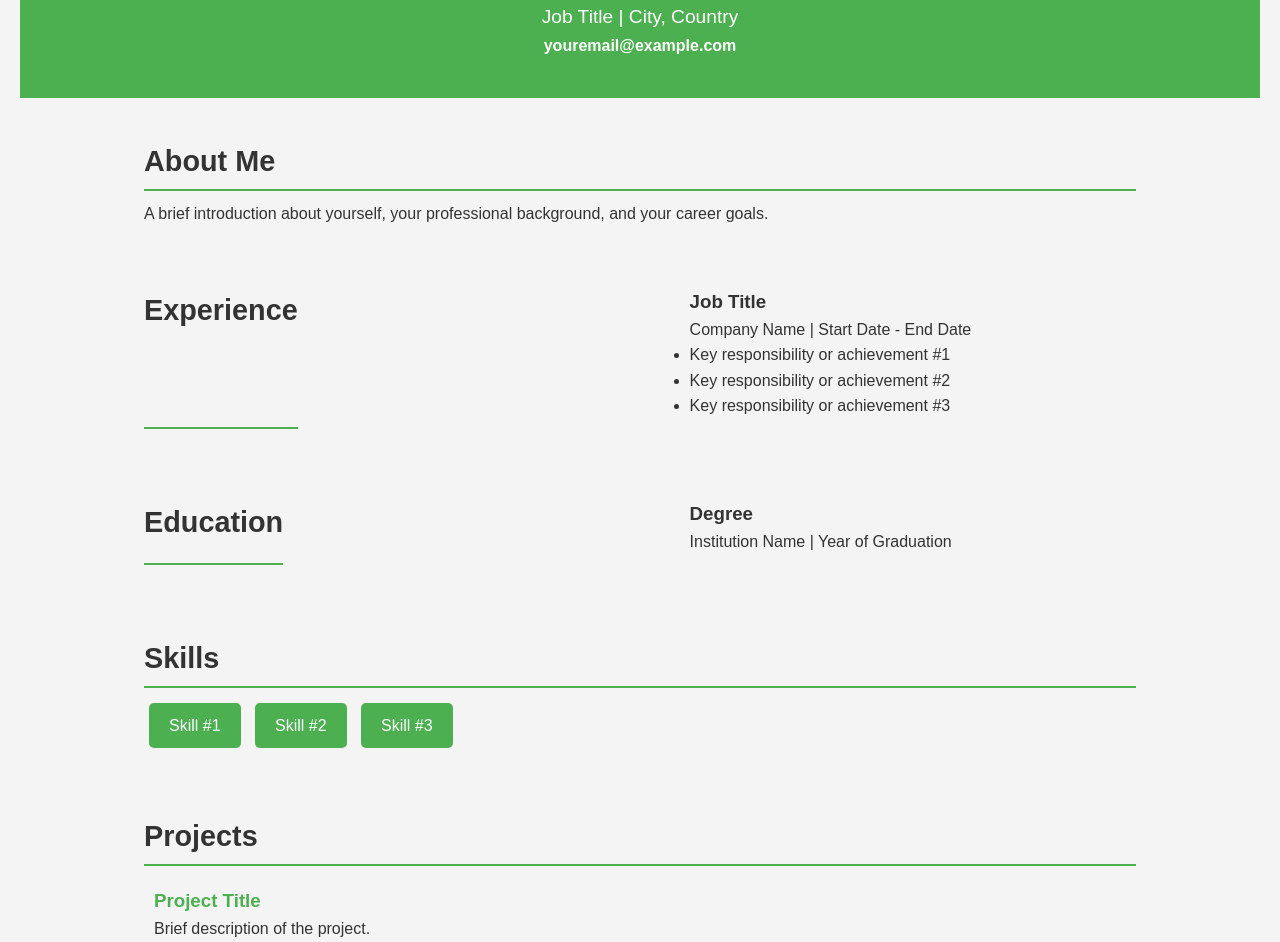
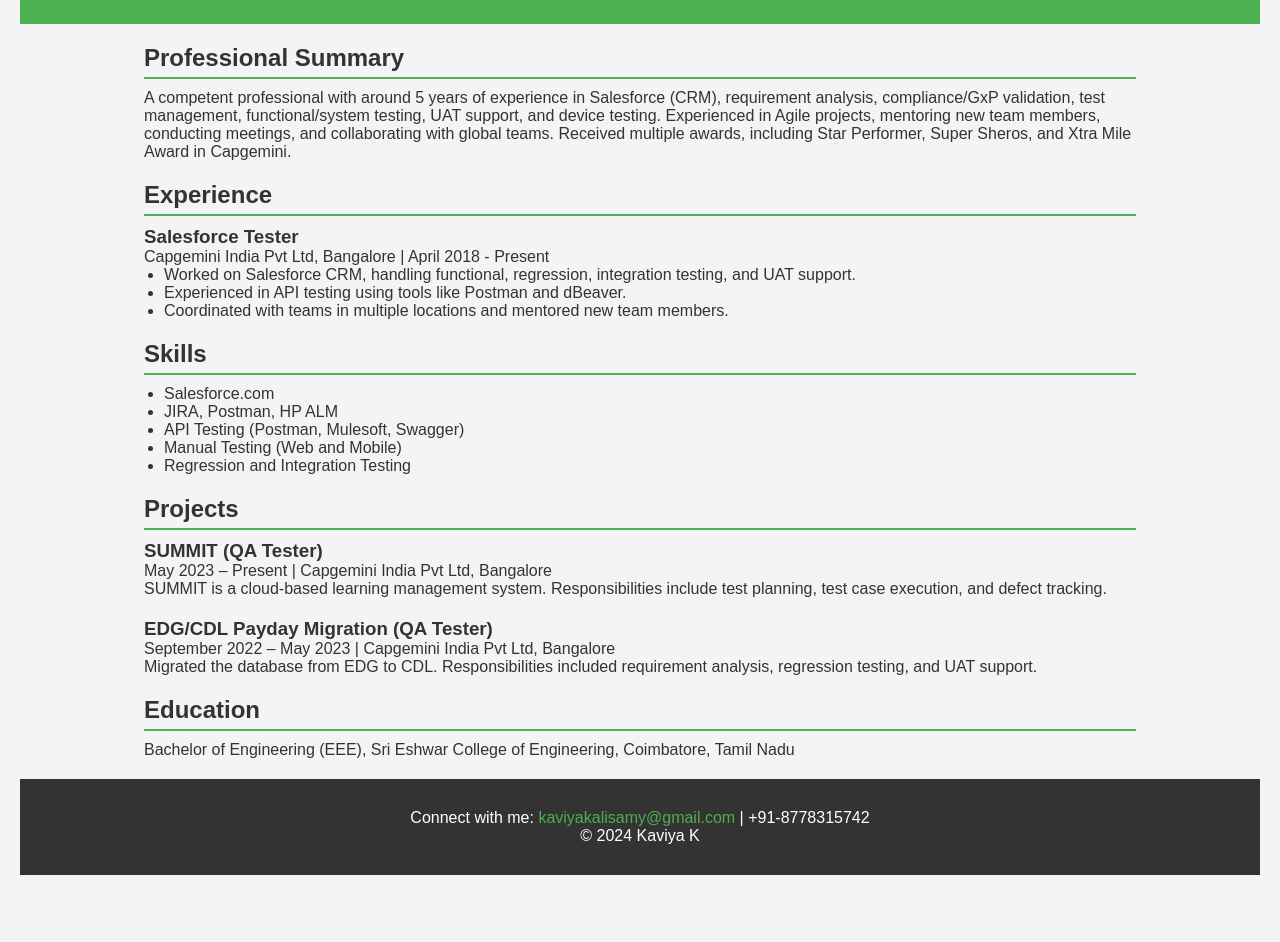
Before and after one commit to GowthamvelK/Resume.github.io, a plain HTML site: page index.html in a window 1280 px wide. Shown: the part 155-1097 px from the top of the page. After the commit the page ends 1050 px from the top, so only its background shows below. Drawn offline with Linux system fonts and the light colour scheme.

Commit message:
Kaviya resume

```diff
--- a/index.html
+++ b/index.html
@@ -4,124 +4,86 @@
     <meta charset="UTF-8">
     <meta name="viewport" content="width=device-width, initial-scale=1.0">
     <meta http-equiv="X-UA-Compatible" content="ie=edge">
-    <meta name="description" content="Professional resume of Your Name, showcasing experience, education, and skills.">
-    <meta name="keywords" content="Resume, CV, Your Name, Web Developer, Software Engineer">
-    <meta name="author" content="Your Name">
-    <title>Your Name | Resume</title>
+    <title>Kaviya K | Resume</title>
     <link rel="stylesheet" href="style.css">
-    <!-- Google Analytics -->
-    <script async src="https://www.googletagmanager.com/gtag/js?id=YOUR_ANALYTICS_ID"></script>
-    <script>
-        window.dataLayer = window.dataLayer || [];
-        function gtag(){dataLayer.push(arguments);}
-        gtag('js', new Date());
-        gtag('config', 'YOUR_ANALYTICS_ID');
-    </script>
 </head>
 <body>
     <header>
         <div class="container">
-            <img src="profile.jpg" alt="Your Name" class="profile-pic">
-            <h1>Your Name</h1>
-            <p>Job Title | City, Country</p>
-            <a href="mailto:youremail@example.com">youremail@example.com</a>
+            <h1>Kaviya K</h1>
+            <p>Email: <a href="mailto:kaviyakalisamy@gmail.com">kaviyakalisamy@gmail.com</a></p>
+            <p>Phone: +91-8778315742</p>
         </div>
     </header>
 
-    <section id="about">
+    <section id="summary">
         <div class="container">
-            <h2>About Me</h2>
-            <p>A brief introduction about yourself, your professional background, and your career goals.</p>
+            <h2>Professional Summary</h2>
+            <p>A competent professional with around 5 years of experience in Salesforce (CRM), requirement analysis, compliance/GxP validation, test management, functional/system testing, UAT support, and device testing. Experienced in Agile projects, mentoring new team members, conducting meetings, and collaborating with global teams. Received multiple awards, including Star Performer, Super Sheros, and Xtra Mile Award in Capgemini.</p>
         </div>
     </section>
 
     <section id="experience">
-        <div class="container experience-container">
+        <div class="container">
             <h2>Experience</h2>
+
             <div class="job">
-                <h3>Job Title</h3>
-                <p>Company Name | Start Date - End Date</p>
+                <h3>Salesforce Tester</h3>
+                <p>Capgemini India Pvt Ltd, Bangalore | April 2018 - Present</p>
                 <ul>
-                    <li>Key responsibility or achievement #1</li>
-                    <li>Key responsibility or achievement #2</li>
-                    <li>Key responsibility or achievement #3</li>
+                    <li>Worked on Salesforce CRM, handling functional, regression, integration testing, and UAT support.</li>
+                    <li>Experienced in API testing using tools like Postman and dBeaver.</li>
+                    <li>Coordinated with teams in multiple locations and mentored new team members.</li>
                 </ul>
             </div>
-            <!-- Repeat for more job experiences -->
-        </div>
-    </section>
-
-    <section id="education">
-        <div class="container experience-container">
-            <h2>Education</h2>
-            <div class="education-item">
-                <h3>Degree</h3>
-                <p>Institution Name | Year of Graduation</p>
-            </div>
-            <!-- Repeat for more education history -->
         </div>
     </section>
 
     <section id="skills">
         <div class="container">
             <h2>Skills</h2>
-            <ul class="skills-list">
-                <li>Skill #1</li>
-                <li>Skill #2</li>
-                <li>Skill #3</li>
+            <ul>
+                <li>Salesforce.com</li>
+                <li>JIRA, Postman, HP ALM</li>
+                <li>API Testing (Postman, Mulesoft, Swagger)</li>
+                <li>Manual Testing (Web and Mobile)</li>
+                <li>Regression and Integration Testing</li>
             </ul>
         </div>
     </section>
 
-    <section id="portfolio">
+    <section id="projects">
         <div class="container">
             <h2>Projects</h2>
+
             <div class="project">
-                <h3>Project Title</h3>
-                <p>Brief description of the project.</p>
-                <a href="https://link-to-project.com" target="_blank">View Project</a>
+                <h3>SUMMIT (QA Tester)</h3>
+                <p>May 2023 – Present | Capgemini India Pvt Ltd, Bangalore</p>
+                <p>SUMMIT is a cloud-based learning management system. Responsibilities include test planning, test case execution, and defect tracking.</p>
             </div>
+
+            <div class="project">
+                <h3>EDG/CDL Payday Migration (QA Tester)</h3>
+                <p>September 2022 – May 2023 | Capgemini India Pvt Ltd, Bangalore</p>
+                <p>Migrated the database from EDG to CDL. Responsibilities included requirement analysis, regression testing, and UAT support.</p>
+            </div>
+
             <!-- Repeat for more projects -->
         </div>
     </section>
 
-    <section id="testimonials">
+    <section id="education">
         <div class="container">
-            <h2>Testimonials</h2>
-            <blockquote>
-                "Your Name was an outstanding developer at Company XYZ. Their skills and attention to detail were unmatched."
-                <footer>- John Doe, Manager at XYZ</footer>
-            </blockquote>
-        </div>
-    </section>
-
-    <section id="contact">
-        <div class="container">
-            <h2>Contact Me</h2>
-            <form action="https://formspree.io/f/YOUR-FORM-ID" method="POST">
-                <input type="email" name="email" placeholder="Your email" required>
-                <textarea name="message" placeholder="Your message" required></textarea>
-                <button type="submit">Send</button>
-            </form>
+            <h2>Education</h2>
+            <p>Bachelor of Engineering (EEE), Sri Eshwar College of Engineering, Coimbatore, Tamil Nadu</p>
         </div>
     </section>
 
     <footer>
         <div class="container">
-            <a href="resume.pdf" download="Your_Name_Resume.pdf" class="download-btn">Download Resume (PDF)</a>
-            <div class="social-links">
-                <a href="https://www.linkedin.com/in/yourprofile" target="_blank">LinkedIn</a>
-                <a href="https://github.com/yourprofile" target="_blank">GitHub</a>
-            </div>
-            <button class="dark-mode-toggle" onclick="toggleDarkMode()">Toggle Dark Mode</button>
-            <p>© 2024 Your Name | Connect with me on <a href="https://www.linkedin.com">LinkedIn</a></p>
+            <p>Connect with me: <a href="mailto:kaviyakalisamy@gmail.com">kaviyakalisamy@gmail.com</a> | +91-8778315742</p>
+            <p>© 2024 Kaviya K</p>
         </div>
     </footer>
-
-    <script>
-        function toggleDarkMode() {
-            document.body.classList.toggle("dark-mode");
-        }
-    </script>
 </body>
 </html>
--- a/style.css
+++ b/style.css
@@ -1,4 +1,3 @@
-/* Basic Reset */
 * {
     margin: 0;
     padding: 0;
@@ -7,155 +6,50 @@
 
 body {
     font-family: Arial, sans-serif;
-    line-height: 1.6;
     background-color: #f4f4f4;
     color: #333;
     padding: 20px;
-    transition: background-color 0.3s, color 0.3s;
-}
-
-body.dark-mode {
-    background-color: #333;
-    color: white;
 }
 
 header {
     background-color: #4CAF50;
     color: white;
+    text-align: center;
     padding: 20px 0;
-    text-align: center;
 }
 
 header h1 {
-    margin-bottom: 10px;
+    font-size: 2em;
 }
 
 header p {
-    font-size: 1.2em;
+    font-size: 1.1em;
 }
 
-header a {
+a {
     color: white;
     text-decoration: none;
-    font-weight: bold;
 }
 
 .container {
     width: 80%;
-    margin: 0 auto;
-    padding: 20px 0;
-}
-
-.profile-pic {
-    border-radius: 50%;
-    width: 150px;
-    height: 150px;
-    object-fit: cover;
-    margin-bottom: 10px;
-}
-
-section {
-    margin: 20px 0;
+    margin: 20px auto;
 }
 
 h2 {
-    font-size: 1.8em;
+    border-bottom: 2px solid #4CAF50;
     margin-bottom: 10px;
+    padding-bottom: 5px;
     color: #333;
-    border-bottom: 2px solid #4CAF50;
-    padding-bottom: 5px;
 }
 
-.job, .education-item {
+.job, .project {
     margin-bottom: 20px;
 }
 
-.experience-container {
-    display: flex;
-    flex-wrap: wrap;
-    justify-content: space-between;
-}
-
-.job, .education-item {
-    flex: 0 0 45%;
-    margin-bottom: 20px;
-}
-
-.skills-list {
-    list-style-type: none;
-    padding: 0;
-}
-
-.skills-list li {
-    display: inline-block;
-    background-color: #4CAF50;
-    color: white;
-    padding: 10px 20px;
-    margin: 5px;
-    border-radius: 5px;
-    transition: transform 0.3s ease;
-}
-
-.skills-list li:hover {
-    transform: scale(1.1);
-}
-
-.project {
-    background-color: #f4f4f4;
-    padding: 10px;
-    margin-bottom: 10px;
-    border-radius: 5px;
-}
-
-.project h3 {
-    color: #4CAF50;
-}
-
-blockquote {
-    font-style: italic;
-    color: #555;
-    margin: 10px 0;
-    padding-left: 15px;
-    border-left: 5px solid #4CAF50;
-}
-
-form input, form textarea {
-    width: 100%;
-    padding: 10px;
-    margin: 5px 0;
-    border: 1px solid #ccc;
-}
-
-form button {
-    background-color: #4CAF50;
-    color: white;
-    padding: 10px 20px;
-    border: none;
-    cursor: pointer;
-}
-
-.download-btn {
-    background-color: #4CAF50;
-    color: white;
-    padding: 10px 20px;
-    text-decoration: none;
-    border-radius: 5px;
-    display: inline-block;
-    margin-top: 10px;
-}
-
-.download-btn:hover {
-    background-color: #45a049;
-}
-
-.social-links a {
-    margin: 0 10px;
-    text-decoration: none;
-    color: #4CAF50;
-}
-
-.social-links a:hover {
-    color: #45a049;
+ul {
+    list-style-type: disc;
+    margin-left: 20px;
 }
 
 footer {
@@ -170,9 +64,3 @@
     color: #4CAF50;
     text-decoration: none;
 }
-
-.dark-mode-toggle {
-    cursor: pointer;
-    font-size: 0.9em;
-    color: #4CAF50;
-}
```
